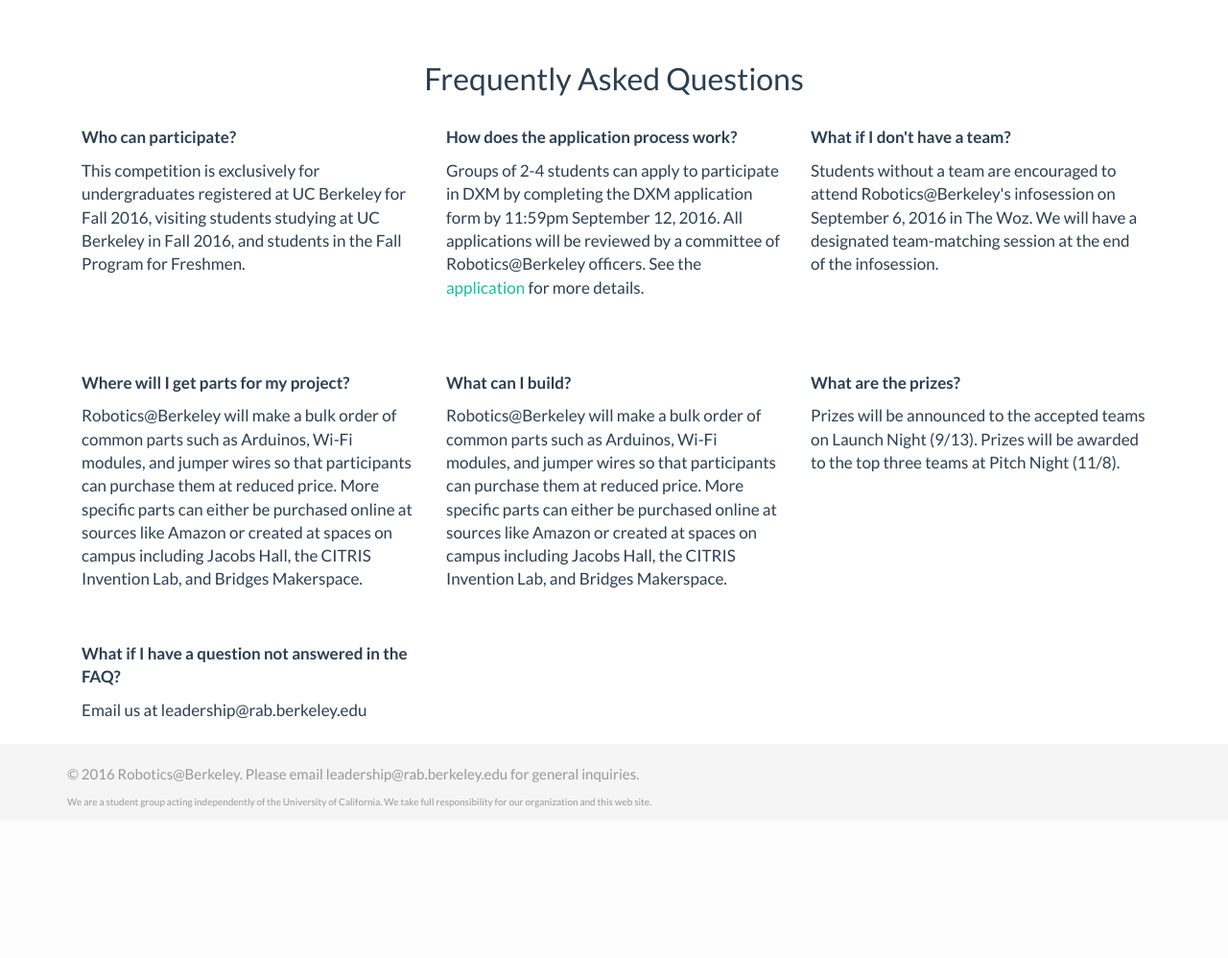
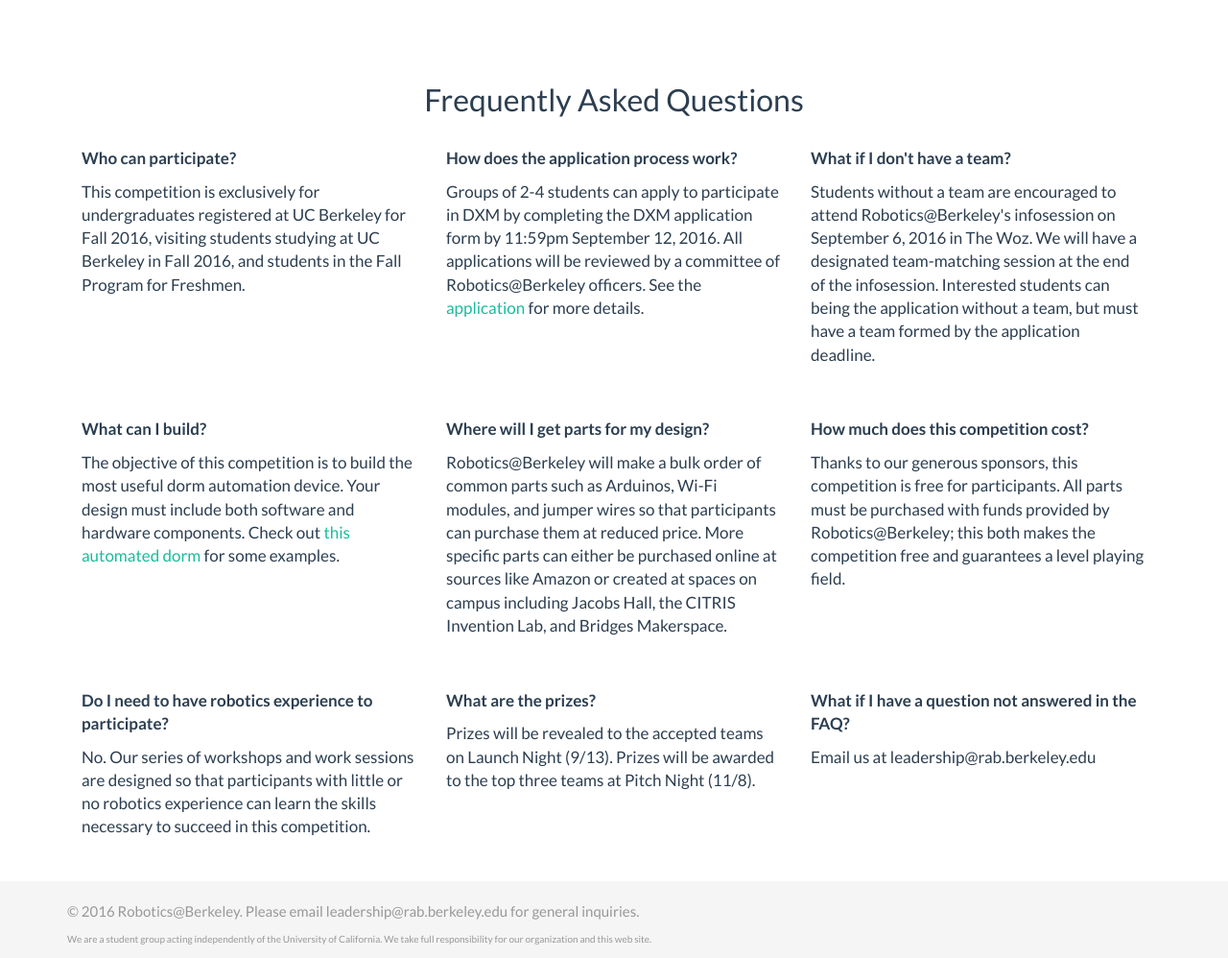
Before and after one commit to ucberkeleyrobotics/website, a Flask app: page /dxm/ in a window 1280 px wide. Shown: the part 1750-2748 px from the top of the page at 96% size. Before the commit the page ends 2591 px from the top, so only its background shows below. Run offline with Flask 2, Linux system fonts and the light colour scheme; some libraries are stand-ins or nearby versions.

Commit message:
dxm text changes

```diff
--- a/templates/dxm.html
+++ b/templates/dxm.html
@@ -10,7 +10,7 @@
 				<img style="width:100%;" id="Dorm Ex Machina" src="/static/img/dxm_banner.jpg">
 			</center>
 			<br><h2>Overview</h2>
-			<p>With funding from UC Berkeley's <a href="http://engineering.berkeley.edu/">College of Engineering</a> and Center for Information Technology Research in the Interest of Society <a href="http://citris-uc.org/">(CITRIS)</a>, Robotics@Berkeley (R@B) is hosting an <b>eight week long robotics design competition</b> for Berkeley undergraduates from September to November 2016. In Dorm Ex Machina (translated "Dorm of the Machine"), selected teams will be advised by experienced R@B officers, funded by R@B's sponsors, and offered workshops and group work-sessions relevant to their projects. The winning design will be the robotic system that is most useful in college dorm-style living as judged by roboticists and ordinary college students at the culminating Dorm Ex Machina Pitch Night in November.</p>
+			<p>With funding from UC Berkeley's <a href="http://engineering.berkeley.edu/">College of Engineering</a> and Center for Information Technology Research in the Interest of Society <a href="http://citris-uc.org/">(CITRIS)</a>, Robotics@Berkeley (R@B) is hosting an <b>eight week long robotics design competition</b> for Berkeley undergraduates in Fall 2016. In Dorm Ex Machina (translated "Dorm of the Machine"), selected teams will be advised by experienced R@B officers, funded by R@B's sponsors, and offered workshops and group work-sessions relevant to their projects. The winning design will be the robotic system that is most useful in college dorm-style living as judged by roboticists and ordinary college students at the culminating Dorm Ex Machina Pitch Night in November.</p>
 		</div>
 	</div>
 	<div class="row">
@@ -37,7 +37,7 @@
 	<div class="row">
 		<div class="col-xs-12 col-sm-12 col-md-12 col-lg-4">
 			<br>
-			<h2>Major Event Schedule</h2>
+			<h2>Major Event Schedule</h2><br>
 			<table class="table table-hover">
 			  <thead>
 			    <tr>
@@ -98,42 +98,49 @@
 		<div class="col-xs-12 col-sm-12 col-md-12 col-lg-4">
 			<p><b>Who can participate?</b></p>
 			<p>This competition is exclusively for undergraduates registered at UC Berkeley for Fall 2016, visiting students
-			studying at UC Berkeley in Fall 2016, and students in the Fall Program for Freshmen. </p><br>
+			studying at UC Berkeley in Fall 2016, and students in the Fall Program for Freshmen. </p><br><br>
 		</div>
 		<div class="col-xs-12 col-sm-12 col-md-12 col-lg-4">
 			<p><b>How does the application process work?</b></p>
 			<p>Groups of 2-4 students can apply to participate in DXM by completing the DXM application form by 11:59pm September 12, 2016. All applications will be reviewed by a committee of Robotics@Berkeley officers. See the <a href="https://docs.google.com/a/berkeley.edu/forms/d/1S_MCV7nRteP1xyAsLtLUm4T3Aaf5KF0BVwlHxSfWp6o/edit">application</a> for more details.
-			</p><br><br><br>
+			</p><br><br>
 		</div>
 		<div class="col-xs-12 col-sm-12 col-md-12 col-lg-4">
 			<p><b>What if I don't have a team?</b></p>
 			<p>Students without a team are encouraged to attend Robotics@Berkeley's infosession on September 6, 2016 in The Woz. We will
-			have a designated team-matching session at the end of the infosession.</p><br><br><br>
+			have a designated team-matching session at the end of the infosession. Interested students can being the application without a team, but must have a team formed by the application deadline.</p><br><br>
 		</div>
 	</div>
 	<div class="row">
 		<div class="col-xs-12 col-sm-12 col-md-6 col-lg-4">
-			<p><b>Where will I get parts for my project?</b><p>
+			<p><b>What can I build?</b><p>
+			<p>The objective of this competition is to build the most useful dorm automation device. Your design must include both software and hardware components. Check out <a href="https://www.youtube.com/watch?v=6x1GkgbVP1I">this automated dorm</a> for some examples.</p><br><br>
+		</div>
+		<div class="col-xs-12 col-sm-12 col-md-6 col-lg-4">
+			<p><b>Where will I get parts for my design?</b><p>
 			<p>Robotics@Berkeley will make a bulk order of common parts such as Arduinos, Wi-Fi modules, and jumper wires so that
 			participants can purchase them at reduced price. More specific parts can either be purchased online at sources like Amazon
 			or created at spaces on campus including Jacobs Hall, the CITRIS Invention Lab, and Bridges Makerspace.</p><br><br>
 		</div>
 		<div class="col-xs-12 col-sm-12 col-md-6 col-lg-4">
-			<p><b>What can I build?</b><p>
-			<p>Robotics@Berkeley will make a bulk order of common parts such as Arduinos, Wi-Fi modules, and jumper wires so that
-			participants can purchase them at reduced price. More specific parts can either be purchased online at sources like Amazon
-			or created at spaces on campus including Jacobs Hall, the CITRIS Invention Lab, and Bridges Makerspace.</p><br>
+			<p><b>How much does this competition cost?</b></p>
+			<p>Thanks to our generous sponsors, this competition is free for participants. All parts must be purchased with funds provided by Robotics@Berkeley; this both makes the competition free and guarantees a level playing field.</p><br><br>
+		</div>
+
+	</div>
+	<div class="row">
+		<div class="col-xs-12 col-sm-12 col-md-6 col-lg-4">
+			<p><b>Do I need to have robotics experience to participate?</b><p>
+			<p>No. Our series of workshops and work sessions are designed so that participants with little or no robotics experience can learn the skills necessary to succeed in this competition.</p><br><br>
 		</div>
 		<div class="col-xs-12 col-sm-12 col-md-6 col-lg-4">
 			<p><b>What are the prizes?</b><p>
-			<p>Prizes will be announced to the accepted teams on Launch Night (9/13). Prizes will be awarded to the top three teams at Pitch Night (11/8).</p><br>
+			<p>Prizes will be revealed to the accepted teams on Launch Night (9/13). Prizes will be awarded to the top three teams at Pitch Night (11/8).</p><br><br>
 		</div>
-	</div>
-	<div class="row">
-			<div class="col-xs-12 col-sm-12 col-md-6 col-lg-4">
-				<p><b>What if I have a question not answered in the FAQ?</b></p>
-				<p>Email us at leadership@rab.berkeley.edu</p><br>
-			</div>
+		<div class="col-xs-12 col-sm-12 col-md-6 col-lg-4">
+			<p><b>What if I have a question not answered in the FAQ?</b></p>
+			<p>Email us at leadership@rab.berkeley.edu</p><br><br>
+		</div>
     </div>
     <p> </p>
 </div><!-- /.blurb -->
```
